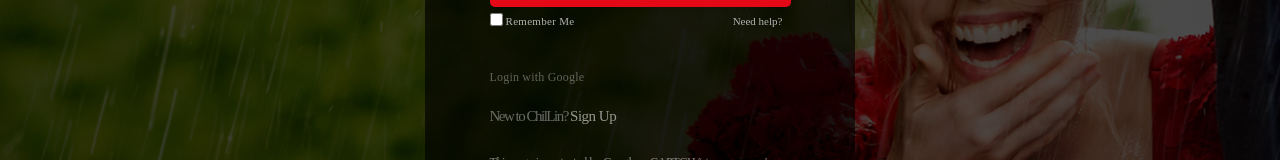
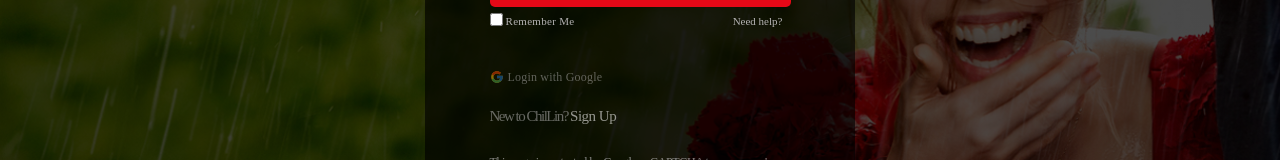
Before and after one commit to daeseopk/ChilLin, a React (Create React App) app: page /SignIn in a window 1280 px wide. Shown: the part 367-527 px from the top of the page. Built offline with nearby package versions, Linux system fonts and the light colour scheme; no server answers.

Commit message:
google login function ~ing

```diff
--- a/package.json
+++ b/package.json
@@ -14,10 +14,12 @@
       "@testing-library/react": "^12.1.4",
       "@testing-library/user-event": "^13.5.0",
       "axios": "^0.26.1",
+      "firebase": "^8.10.0",
       "mui-button": "^1.0.8",
       "react": "^17.0.2",
       "react-dom": "^17.0.2",
       "react-hook-form": "^7.28.1",
+      "react-icon": "^1.0.0",
       "react-icons": "^4.3.1",
       "react-router-dom": "^6.2.2",
       "react-scripts": "5.0.0",
--- a/src/Styles/SignIn.module.css
+++ b/src/Styles/SignIn.module.css
@@ -77,6 +77,7 @@
    width: 100px;
 }
 .google {
+   display: flex;
    font-size: 12px;
    margin-top: 40px;
    margin-bottom: 20px;
--- a/src/firebase.js
+++ b/src/firebase.js
@@ -1,7 +1,8 @@
 import firebase from "firebase/app";
 import "firebase/firestore";
+import "firebase/auth";
 
-const firebaseConfig = {
+const config = {
    apiKey: "AIzaSyAUFNVPsLXeaIapM-Vfv1OXQQ_tRpDjSks",
    authDomain: "movieweb-2b841.firebaseapp.com",
    databaseURL: "https://movieweb-2b841-default-rtdb.firebaseio.com",
@@ -13,10 +14,14 @@ const firebaseConfig = {
 };
 
 // firebaseConfig 정보로 firebase 시작
-firebase.initializeApp(firebaseConfig);
+firebase.initializeApp(config);
+export const auth = firebase.auth();
+export const firestore = firebase.firestore();
 
-// firebase의 firestore 인스턴스를 변수에 저장
-const firestore = firebase.firestore();
+const provider = new firebase.auth.GoogleAuthProvider();
 
-// 필요한 곳에서 사용할 수 있도록 내보내기
-export { firestore };
+provider.setCustomParameters({ prompt: "select_account" });
+
+export const signInWithGoogle = () => auth.signInWithPopup(provider);
+
+export default firebase;
--- a/src/routes/SignIn.js
+++ b/src/routes/SignIn.js
@@ -5,6 +5,8 @@ import { Link } from "react-router-dom";
 import { useForm } from "react-hook-form";
 import styles from "../Styles/SignIn.module.css";
 import useStore from "../Store.js";
+import { FcGoogle } from "react-icons/fc";
+import firebase from "../firebase";
 
 function SignIn() {
    const [user, setUser] = useState({});
@@ -26,7 +28,10 @@ function SignIn() {
       };
       fetchUserInfo();
    }, []);
-
+   const onClick = () => {
+      // firebase.signInWithGoogle();
+      console.log("TODO : google login");
+   };
    const WarnPwd = ["Please enter your ", "password"];
    const WarnEmail = ["Please enter your ", "e-mail"];
    const WarnAccount = ["You have entered the wrong ", "e-mail or password"];
@@ -126,7 +131,14 @@ function SignIn() {
                         Need help?
                      </span>
                   </div>
-                  <div className={styles.google}>
+                  <div onClick={onClick} className={styles.google}>
+                     <FcGoogle
+                        style={{
+                           width: "14px",
+                           height: "14px",
+                           marginRight: "4px",
+                        }}
+                     />
                      <span> Login with Google</span>
                   </div>
                   <span className={styles.SignUp}>
```
Also changed, not shown: 1 other file (tests, documents, lock files or other folders).
